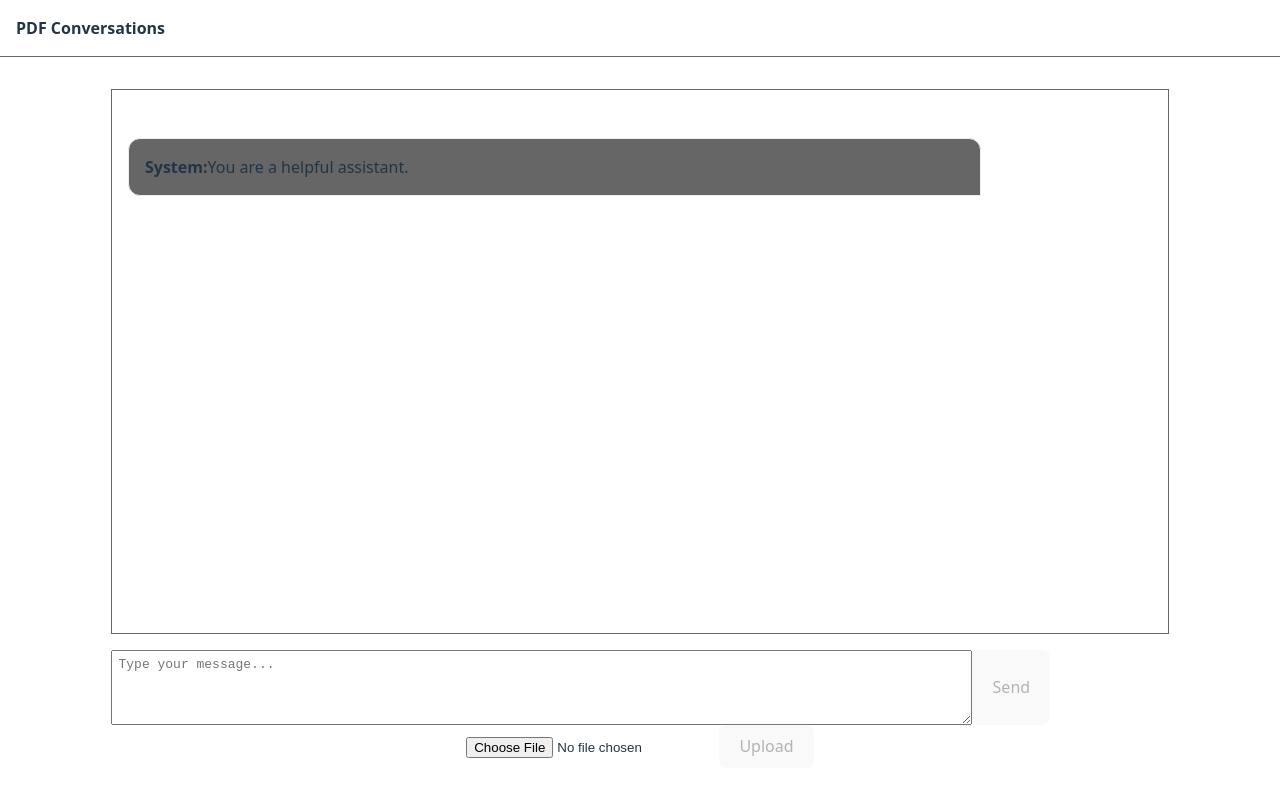
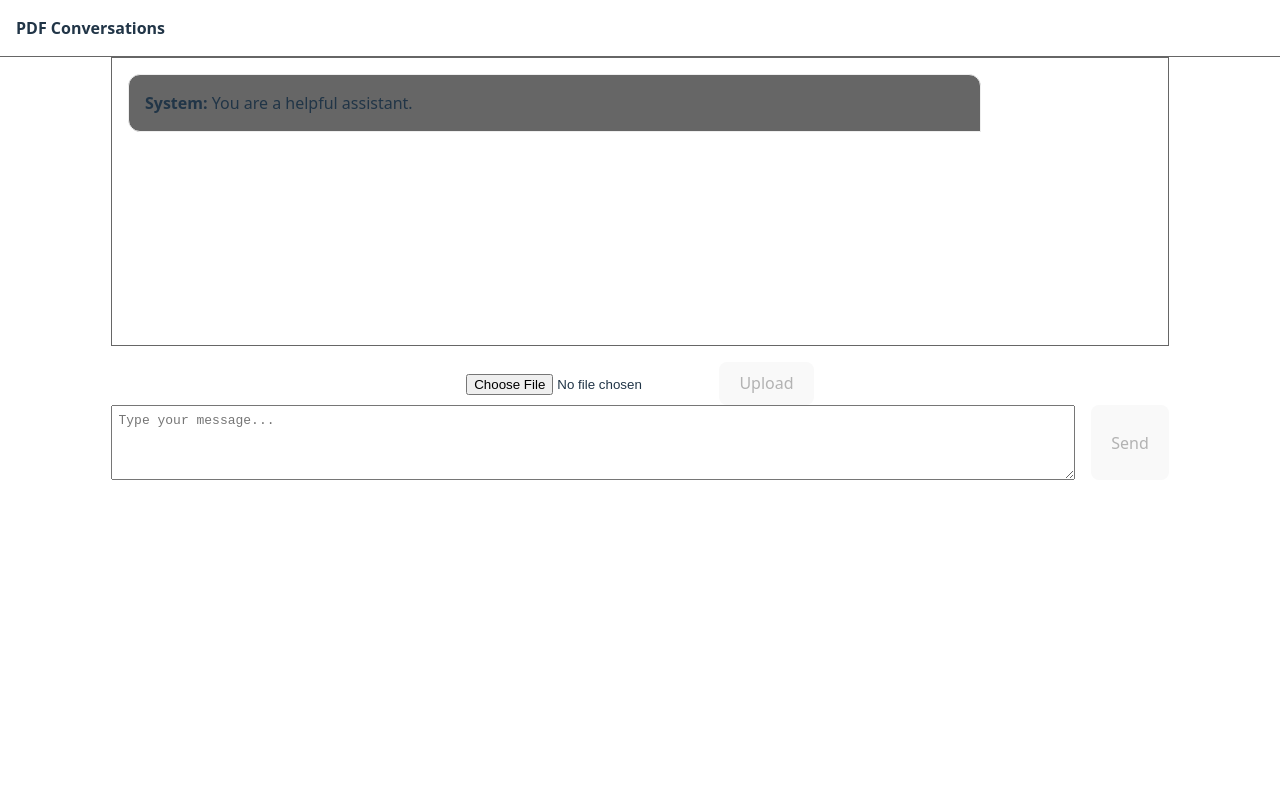
Before and after one commit to isofarro/pdf-conversations, a React (Vite) app: page / in a window 1280 px wide. Shown: the top 796 px of the page. Built offline with nearby package versions, Linux system fonts and the light colour scheme.

Commit message:
tidy layout and add current file name as messages title.

```diff
--- a/src/App.css
+++ b/src/App.css
@@ -4,6 +4,7 @@
   display: flex;
   flex-direction: column;
   flex: 1;
+  max-height: 60vh;
   /* max-width: 1280px;
   margin: 0 auto;
   text-align: center; */
@@ -23,8 +24,6 @@ main {
   flex-grow: 1;
 }
 
-main
-
 .card {
   padding: 2em;
   flex: 1;
@@ -34,13 +33,20 @@ main
 
 /* PDF conversation styles */
 
+.chat-filename {
+  margin: 1em 0;
+  text-align: left;
+}
+
 .chat-form {
   display: flex;
   flex-direction: row;
+  column-gap: 1em;
 }
 
 .chat-form textarea {
   width: 80%;
+  flex-grow: 8;
   padding: 0.5em;
   font-size: 1em;
 }
@@ -53,6 +59,7 @@ main
   border: 1px solid #666;
   padding: 1em;
   min-width: 80vw;
+  max-height: 64vh;
 }
 
 .chat-message {
@@ -60,7 +67,7 @@ main
   border-radius: 12px;
   width: 80%;
   padding: 1em;
-  margin: 2em 0;
+  margin-bottom: 2em;
 }
 
 .chat-message.role-user {
@@ -76,3 +83,17 @@ main
   margin-right: auto;
   border-bottom-right-radius: 0;
 }
+
+
+/* Upload form styles */
+.upload-form {
+  display: flex;
+  column-gap: 1em;
+  align-items: center;
+
+}
+
+.upload-form input[type="file"] {
+  flex-grow: 1;
+  max-width: 50%;
+}
--- a/src/features/conversation/ChatMessages.tsx
+++ b/src/features/conversation/ChatMessages.tsx
@@ -3,6 +3,7 @@ import type { Message } from "../../api/openai/types";
 
 type ChatMessagesProps = {
     messages: Message[];
+    filename?: string;
 }
 
 const ChatMessage = ({message}: {message: Message}) => {
@@ -10,16 +11,19 @@ const ChatMessage = ({message}: {message: Message}) => {
     if (!isStringContent){ return null; } // Only render string content for now
     return (
         <div className={`chat-message role-${message.role}`}>
-            <strong>{message.role === 'user' ? 'You' : message.role === 'assistant' ? 'AI' : 'System'}:</strong>
+            <strong>{message.role === 'user' ? 'You: ' : message.role === 'assistant' ? '' : 'System: '}</strong>
             <Markdown>{message.content as string}</Markdown>
         </div>
     )
 };
 
-export const ChatMessages = ({messages}: ChatMessagesProps) => {
+export const ChatMessages = ({messages, filename}: ChatMessagesProps) => {
     return (
-        <div className="chat-messages">
-            {messages.map((msg, index) => (<ChatMessage key={index} message={msg} />))}
-        </div>
+        <>
+            {!!filename && <div className="chat-filename">{`Chatting about file: ${filename}`}</div>}
+            <div className="chat-messages">
+                {messages.map((msg, index) => (<ChatMessage key={index} message={msg} />))}
+            </div>
+        </>
     );
 }
--- a/src/features/conversation/PdfConversation.tsx
+++ b/src/features/conversation/PdfConversation.tsx
@@ -23,11 +23,9 @@ export const PdfConversation = () => {
 
     return (
         <>
-            <div className="card">
-                <ChatMessages messages={messages} />
-                <ChatInput onSend={handleMessage} />
-                <SelectFile onSelect={handleFileSelect} />
-            </div>
+            <ChatMessages messages={messages} filename={clientRef.current.currentFile?.filename} />
+            <SelectFile onSelect={handleFileSelect} />
+            <ChatInput onSend={handleMessage} />
         </>
     );
 }
```
